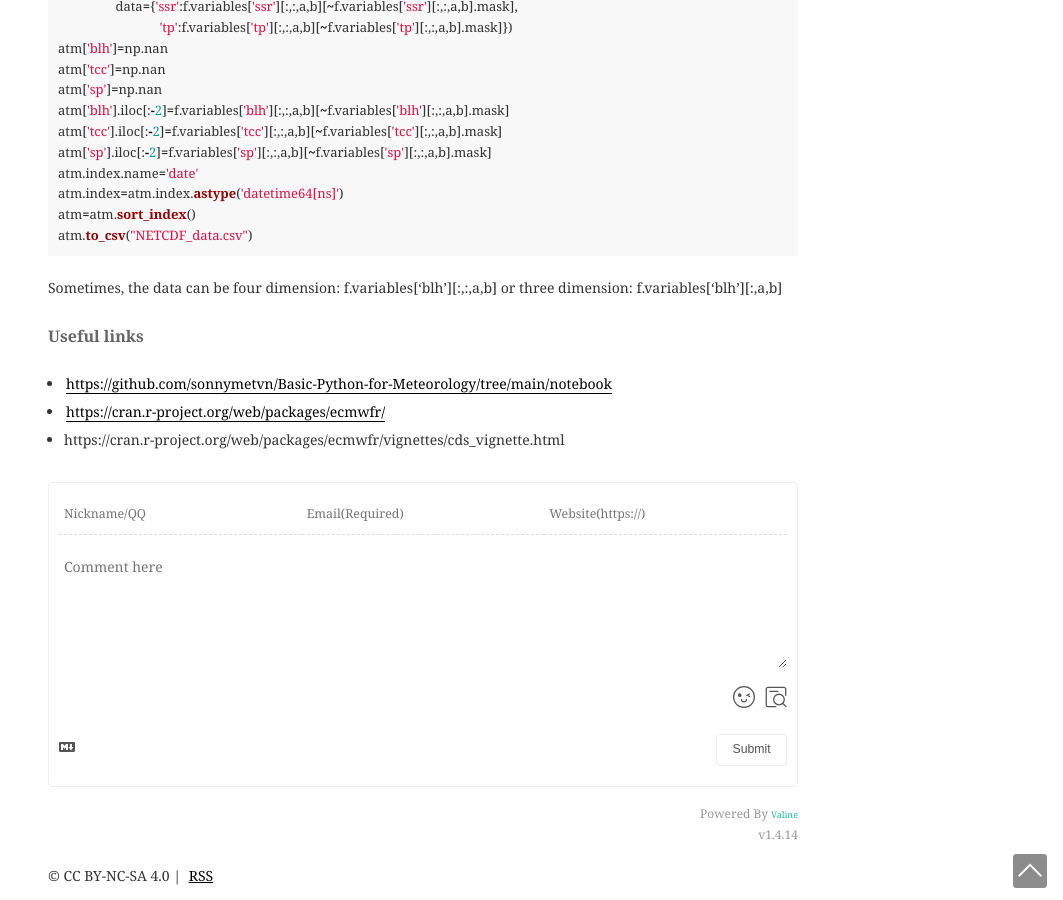
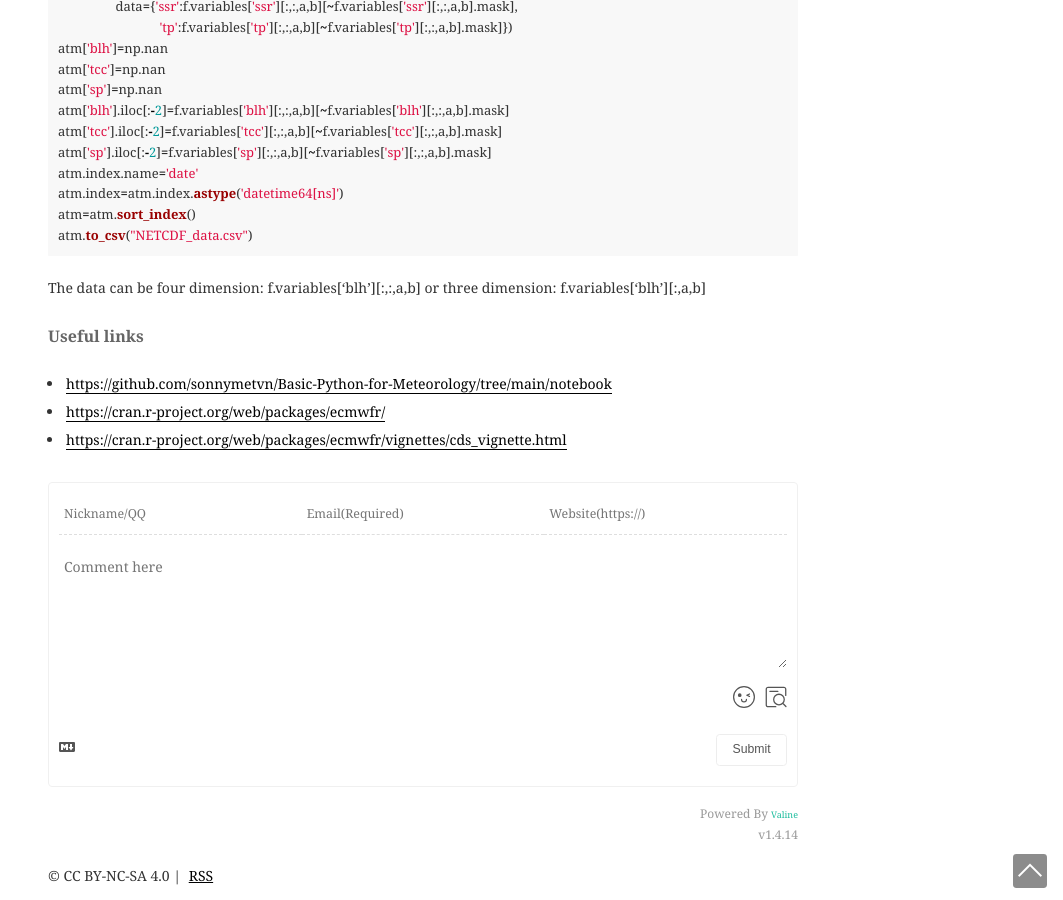
Before and after one commit to songair/Congbo, a Jekyll site: the page built from _posts/2022-07-15-Meteorological data sources.md, in a window 1280 px wide and 900 px high, scrolled down 1894 px. Shown: the whole window, without its empty margins (217-1280 px from the left). Built offline with Jekyll 4.4.1, drawn with Linux system fonts in a browser that asks for light colours; comment, search, counter and statistics services are not loaded.

Commit message:
Update 2022-07-15-Meteorological data sources.md

````diff
--- a/_posts/2022-07-15-Meteorological data sources.md
+++ b/_posts/2022-07-15-Meteorological data sources.md
@@ -104,9 +104,9 @@ atm.index=atm.index.astype('datetime64[ns]')
 atm=atm.sort_index()
 atm.to_csv("NETCDF_data.csv")
 ```
-Sometimes, the data can be four dimension: f.variables['blh'][:,:,a,b] or three dimension: f.variables['blh'][:,a,b]
+The data can be four dimension: f.variables['blh'][:,:,a,b] or three dimension: f.variables['blh'][:,a,b]
 
 ## Useful links
 * [https://github.com/sonnymetvn/Basic-Python-for-Meteorology/tree/main/notebook](https://github.com/sonnymetvn/Basic-Python-for-Meteorology/tree/main/notebook)
 * [https://cran.r-project.org/web/packages/ecmwfr/](https://cran.r-project.org/web/packages/ecmwfr/)
-* https://cran.r-project.org/web/packages/ecmwfr/vignettes/cds_vignette.html
+* [https://cran.r-project.org/web/packages/ecmwfr/vignettes/cds_vignette.html](https://cran.r-project.org/web/packages/ecmwfr/vignettes/cds_vignette.html)
````
